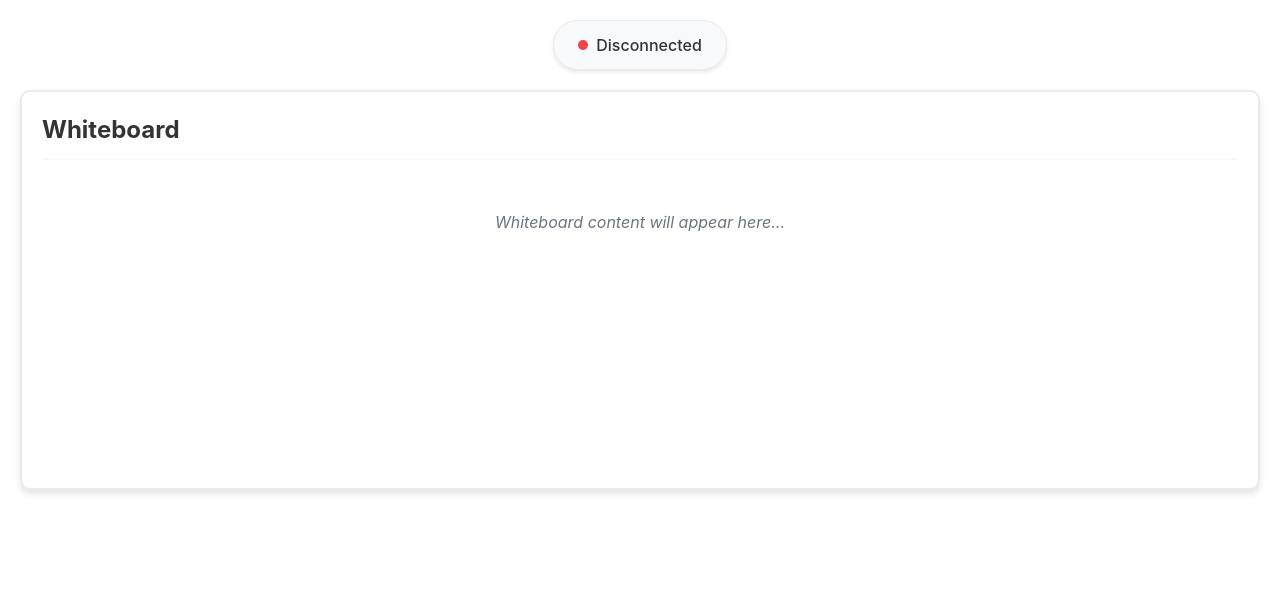
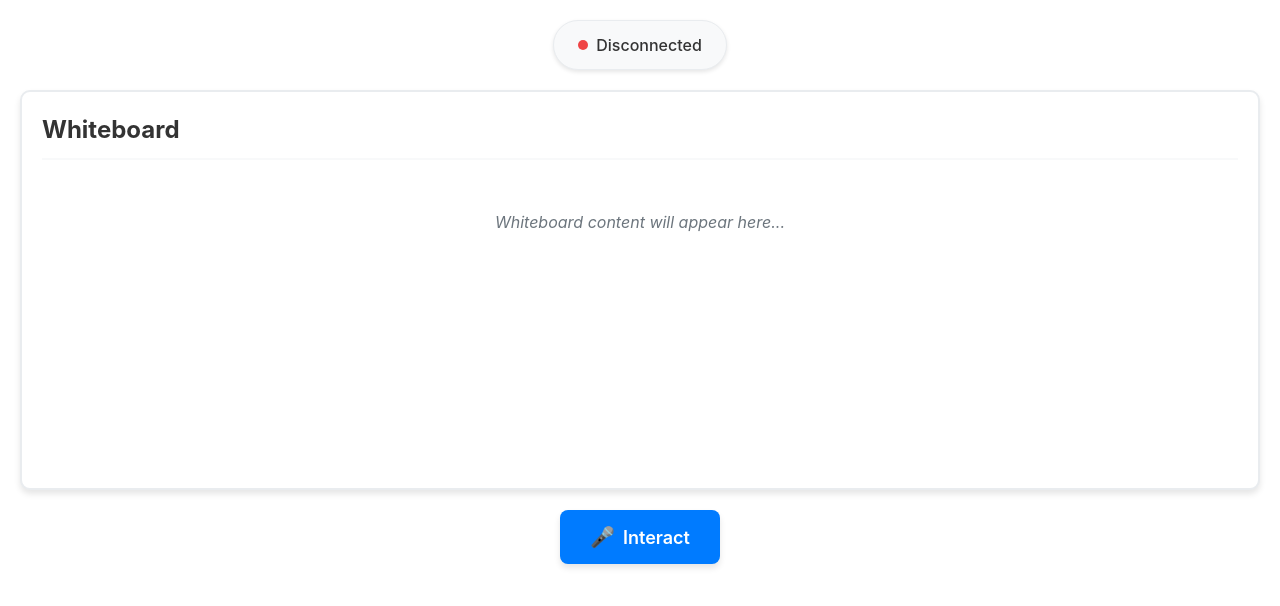
Before and after one commit to Wert1996/interactive-tutor-v3, a React (Vite) app: page /course/1/learn in a window 1280 px wide. Shown: the top 606 px of the page. Built offline with nearby package versions, Linux system fonts and the light colour scheme.

Commit message:
feat(student voice interaction)

```diff
--- a/src/components/LearningScreen.tsx
+++ b/src/components/LearningScreen.tsx
@@ -53,6 +53,11 @@ const LearningScreen: React.FC = () => {
   const [showFeedback, setShowFeedback] = useState<boolean>(false);
   const [feedbackCorrect, setFeedbackCorrect] = useState<boolean>(false);
 
+  // Audio recording states
+  const [isRecording, setIsRecording] = useState<boolean>(false);
+  const [isAudioPlaying, setIsAudioPlaying] = useState<boolean>(false);
+  const [mediaRecorder, setMediaRecorder] = useState<MediaRecorder | null>(null);
+
   // Sequential processing state
   const [commandQueue, setCommandQueue] = useState<CommandMessage[]>([]);
   const [shouldProcessNext, setShouldProcessNext] = useState<boolean>(false);
@@ -61,6 +66,7 @@ const LearningScreen: React.FC = () => {
   const audioRef = useRef<HTMLAudioElement | null>(null);
   const completionCallbackRef = useRef<(() => void) | null>(null);
   const isProcessingRef = useRef<boolean>(false);  // Synchronous processing state
+  const audioChunksRef = useRef<Blob[]>([]);  // Use ref for audio chunks to avoid stale closure issues
 
   // Effect to handle queue processing
   useEffect(() => {
@@ -150,7 +156,9 @@ const LearningScreen: React.FC = () => {
 
       case 'FINISH_MODULE':
         setShowFinishButton(true);
-        // Completion will be handled by continue button click
+        // Mark command as complete immediately so other commands can be processed
+        // The button will remain visible until user clicks it
+        markCommandComplete();
         break;
 
       default:
@@ -169,11 +177,15 @@ const LearningScreen: React.FC = () => {
       if (audioRef.current) {
         audioRef.current.src = audioUrl;
 
+        // Set audio playing state
+        setIsAudioPlaying(true);
+
         // Set up completion callback
         const handleAudioEnd = () => {
           audioRef.current?.removeEventListener('ended', handleAudioEnd);
           audioRef.current?.removeEventListener('error', handleAudioError);
           URL.revokeObjectURL(audioUrl);
+          setIsAudioPlaying(false);
           markCommandComplete();
         };
 
@@ -182,6 +194,7 @@ const LearningScreen: React.FC = () => {
           audioRef.current?.removeEventListener('ended', handleAudioEnd);
           audioRef.current?.removeEventListener('error', handleAudioError);
           URL.revokeObjectURL(audioUrl);
+          setIsAudioPlaying(false);
           markCommandComplete();
         };
 
@@ -196,6 +209,78 @@ const LearningScreen: React.FC = () => {
     } catch (error) {
       console.error('Error processing audio:', error);
       markCommandComplete();
+    }
+  };
+
+  // Start audio recording
+  const startRecording = async () => {
+    try {
+      const stream = await navigator.mediaDevices.getUserMedia({ audio: true });
+      const recorder = new MediaRecorder(stream);
+
+      recorder.ondataavailable = (event) => {
+        if (event.data.size > 0) {
+          audioChunksRef.current.push(event.data);
+        }
+      };
+
+      recorder.onstop = () => {
+        stream.getTracks().forEach(track => track.stop());
+        setIsRecording(false);
+      };
+
+      setMediaRecorder(recorder);
+      audioChunksRef.current = [];
+      recorder.start();
+      setIsRecording(true);
+    } catch (error) {
+      console.error('Error starting recording:', error);
+      alert('Error accessing microphone. Please check permissions.');
+    }
+  };
+
+  // Stop audio recording and send to WebSocket
+  const stopRecording = () => {
+    if (mediaRecorder && mediaRecorder.state !== 'inactive') {
+      mediaRecorder.stop();
+
+      // Process audio chunks after recording stops
+      mediaRecorder.addEventListener('stop', () => {
+        const audioBlob = new Blob(audioChunksRef.current, { type: 'audio/wav' });
+
+        // Convert blob to base64
+        const reader = new FileReader();
+        reader.onload = () => {
+          const base64Audio = reader.result as string;
+          const audioBytes = base64Audio.split(',')[1]; // Remove data URL prefix
+
+          // Send to WebSocket
+          if (websocketRef.current && sessionData?.id) {
+            const studentInteractionMessage = {
+              type: "student_interaction",
+              interaction: {
+                type: "speech",
+                audio_bytes: audioBytes
+              },
+              session_id: sessionData.id
+            };
+            console.log('Sending student speech interaction:', studentInteractionMessage);
+            websocketRef.current.send(JSON.stringify(studentInteractionMessage));
+          }
+        };
+        reader.readAsDataURL(audioBlob);
+
+        audioChunksRef.current = [];
+      }, { once: true });
+    }
+  };
+
+  // Toggle recording
+  const toggleRecording = () => {
+    if (isRecording) {
+      stopRecording();
+    } else {
+      startRecording();
     }
   };
 
@@ -323,7 +408,8 @@ const LearningScreen: React.FC = () => {
       websocketRef.current.send(JSON.stringify(nextPhaseMessage));
     }
 
-    markCommandComplete();
+    // No need to call markCommandComplete() here since FINISH_MODULE
+    // command was already marked complete when the button was shown
   };
 
   // Add command to queue or process immediately
@@ -603,6 +689,71 @@ const LearningScreen: React.FC = () => {
           </button>
         </div>
       )}
+
+      {/* Interact Button */}
+      <div style={{
+        display: 'flex',
+        justifyContent: 'center',
+        marginTop: '20px'
+      }}>
+        <button
+          onClick={toggleRecording}
+          disabled={isAudioPlaying}
+          style={{
+            padding: '15px 30px',
+            backgroundColor: isRecording ? '#dc3545' : (isAudioPlaying ? '#6c757d' : '#007bff'),
+            color: 'white',
+            border: 'none',
+            borderRadius: '8px',
+            fontSize: '18px',
+            fontWeight: '600',
+            cursor: isAudioPlaying ? 'not-allowed' : 'pointer',
+            boxShadow: '0 4px 6px rgba(0,0,0,0.1)',
+            transition: 'all 0.3s ease',
+            display: 'flex',
+            alignItems: 'center',
+            gap: '8px',
+            opacity: isAudioPlaying ? 0.6 : 1
+          }}
+          onMouseOver={(e) => {
+            if (!isAudioPlaying) {
+              if (isRecording) {
+                e.currentTarget.style.backgroundColor = '#c82333';
+              } else {
+                e.currentTarget.style.backgroundColor = '#0056b3';
+              }
+              e.currentTarget.style.transform = 'translateY(-2px)';
+            }
+          }}
+          onMouseOut={(e) => {
+            if (!isAudioPlaying) {
+              if (isRecording) {
+                e.currentTarget.style.backgroundColor = '#dc3545';
+              } else {
+                e.currentTarget.style.backgroundColor = '#007bff';
+              }
+              e.currentTarget.style.transform = 'translateY(0)';
+            }
+          }}
+        >
+          <span style={{
+            fontSize: '20px',
+            animation: isRecording ? 'pulse 1s infinite' : 'none'
+          }}>
+            🎤
+          </span>
+          {isRecording ? 'Stop Recording' : (isAudioPlaying ? 'Audio Playing...' : 'Interact')}
+        </button>
+      </div>
+
+      {/* Add CSS for pulse animation */}
+      <style>{`
+        @keyframes pulse {
+          0% { opacity: 1; }
+          50% { opacity: 0.5; }
+          100% { opacity: 1; }
+        }
+      `}</style>
 
       {/* MCQ Question Popup */}
       {currentQuestion && !showFeedback && (
```
